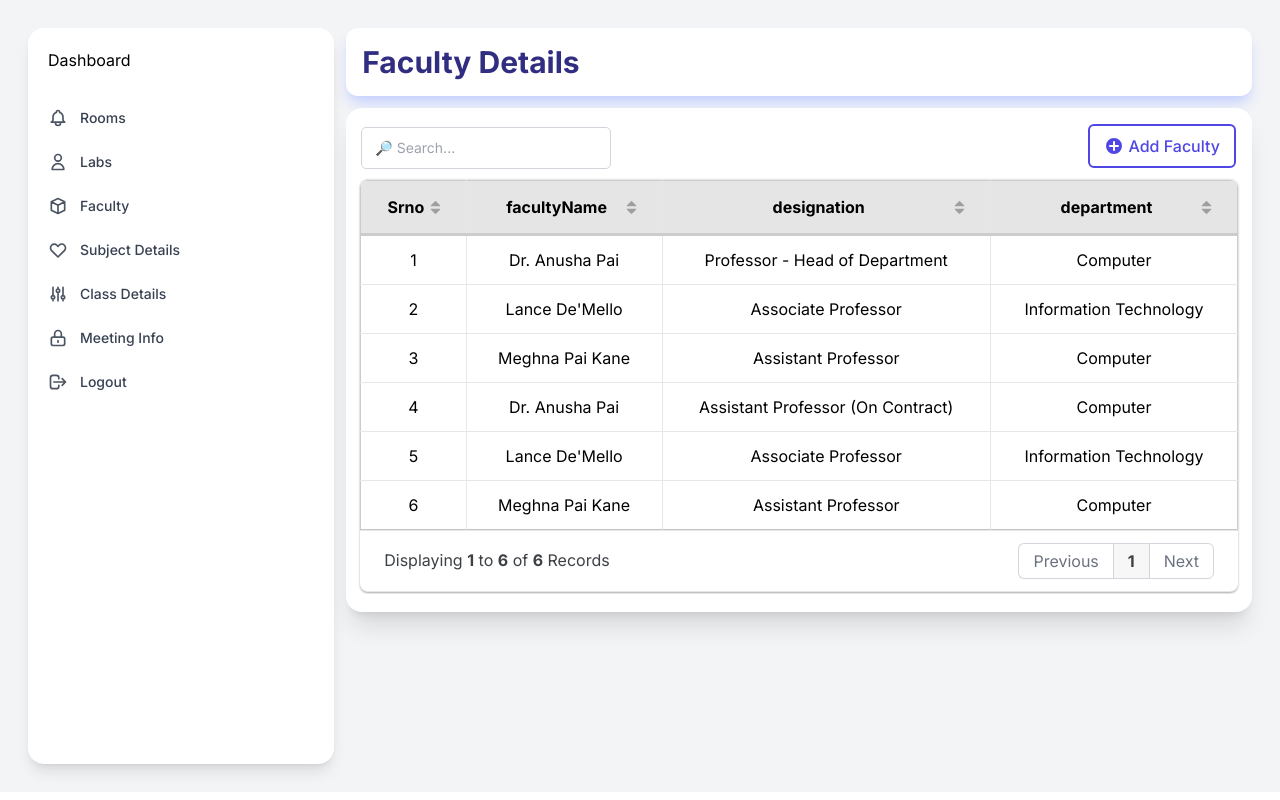
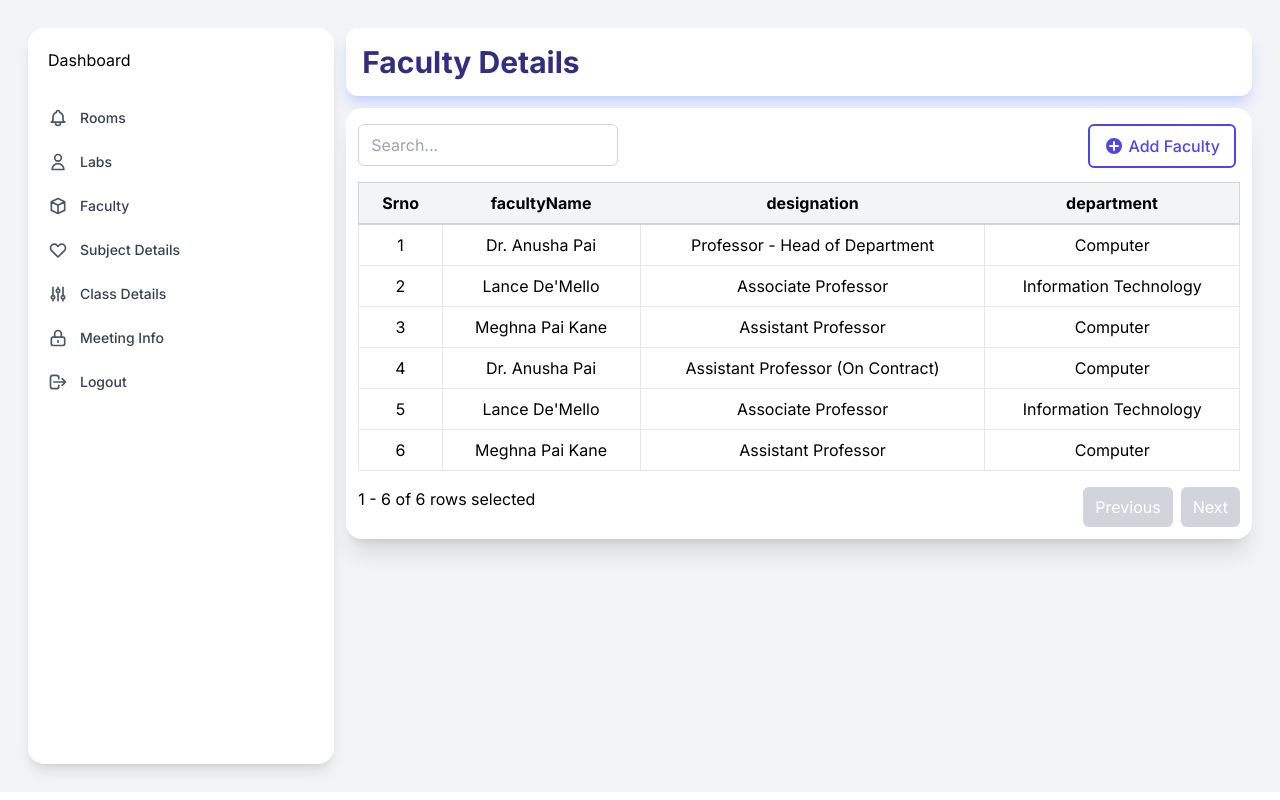
Before and after one commit to RavirajMhalsekar/timetable-generator, a Next.js app: page /components/dashboard/faculty in a window 1280 px wide. Built offline with nearby package versions, Linux system fonts and the light colour scheme.

Commit message:
table format updated

```diff
--- a/app/components/dashboard/Table.tsx
+++ b/app/components/dashboard/Table.tsx
@@ -1,81 +1,111 @@
 "use client";
-import React, { useEffect, useRef } from "react";
-import { Grid as GridJs } from "gridjs"; // Import Grid as GridJs to avoid conflicts
-import "gridjs/dist/theme/mermaid.min.css"; // Ensure you import the correct minified CSS file
+import { useEffect, useRef, useState } from 'react';
 
-type TableProps = {
+type SimpleTableProps = {
   columns: string[];
   data: string[][];
 };
 
-const Table: React.FC<TableProps> = ({ columns, data }) => {
-  const tableRef = useRef<HTMLDivElement>(null);
-  const gridInstance = useRef<GridJs | null>(null);
+const Table: React.FC<SimpleTableProps> = ({ columns, data }) => {
+  const tableRef = useRef<HTMLTableElement>(null);
+  const [searchTerm, setSearchTerm] = useState<string>('');
+  const [currentPage, setCurrentPage] = useState<number>(1);
+  const itemsPerPage = 6;
 
   useEffect(() => {
-    if (
-      tableRef.current &&
-      columns &&
-      columns.length > 0 &&
-      data &&
-      data.length > 0
-    ) {
-      if (!gridInstance.current) {
-        gridInstance.current = new GridJs({
-          columns: columns.map((col) => ({ name: col })),
-          data,
-          pagination: {
-            enabled: true,
-            limit: 6, // Number of rows per page
-          },
-          search: true,
-          sort: true,
-          resizable: true,
-          language: {
-            'search': {
-              'placeholder': '🔎 Search...'
+    setCurrentPage(1); // Reset to first page when data changes
+  }, [data]);
 
-            },
-            'pagination': {
-              // 'previous': '⬅️',
-              // 'next': '➡️',
-              'showing': 'Displaying',
-              'results': () => 'Records'
-            }
-          },
-          style: {
-            table: {
-              border: "1px solid #ccc",
-            },
-            input: {
-              border: "none"
-            },
-            th: {
-              "background-color": "rgba(0, 0, 0, 0.1)",
-              color: "#000",
-              "border-bottom": "3px solid #ccc",
-              "text-align": "center",
-            },
-            td: {
-              "text-align": "center",
-            },
-          },
+  const filteredData = data.filter((row) =>
+    row.some((cell) => cell.toLowerCase().includes(searchTerm.toLowerCase()))
+  );
+
+  const indexOfLastItem = currentPage * itemsPerPage;
+  const indexOfFirstItem = indexOfLastItem - itemsPerPage;
+  const currentItems = filteredData.slice(indexOfFirstItem, indexOfLastItem);
+
+  const totalPages = Math.ceil(filteredData.length / itemsPerPage);
+
+  const handlePagination = (action: string) => {
+    if (action === 'prev' && currentPage > 1) {
+      setCurrentPage((prev) => prev - 1);
+    } else if (action === 'next' && currentPage < totalPages) {
+      setCurrentPage((prev) => prev + 1);
+    }
+  };
+
+  useEffect(() => {
+    if (tableRef.current && columns && columns.length > 0 && currentItems && currentItems.length > 0) {
+      const table = tableRef.current;
+
+      // Clear existing table content if any
+      table.innerHTML = '';
+
+      // Create table header
+      const thead = document.createElement('thead');
+      const headerRow = document.createElement('tr');
+      headerRow.className = 'bg-gray-100';
+      columns.forEach((col) => {
+        const th = document.createElement('th');
+        th.textContent = col;
+        th.className = 'border-b-2 border-gray-300 py-2 px-4 text-center';
+        headerRow.appendChild(th);
+      });
+      thead.appendChild(headerRow);
+
+      // Create table body with data
+      const tbody = document.createElement('tbody');
+      currentItems.forEach((rowData) => {
+        const row = document.createElement('tr');
+        row.className = 'text-center';
+        rowData.forEach((cellData) => {
+          const cell = document.createElement('td');
+          cell.textContent = cellData;
+          cell.className = 'border px-4 py-2';
+          row.appendChild(cell);
         });
-        gridInstance.current.render(tableRef.current);
-      } else {
-        // If Grid.js instance already exists, update data
-        gridInstance.current.updateConfig({
-          data,
-        });
-        gridInstance.current.forceRender();
-      }
+        tbody.appendChild(row);
+      });
+
+      // Append the header and body to the table
+      table.appendChild(thead);
+      table.appendChild(tbody);
     }
-  }, [columns, data]);
+  }, [columns, currentItems]);
 
   return (
-    <div>
-
-      <div ref={tableRef}></div>
+    <div className="overflow-x-auto">
+      <div className="mt-1 mb-4 flex justify-between items-center">
+        <input
+          type="text"
+          placeholder="Search..."
+          className="border border-gray-300 px-3 py-2 rounded-md"
+          value={searchTerm}
+          onChange={(e) => setSearchTerm(e.target.value)}
+        />
+      </div>
+      <table className="min-w-full border-collapse border border-gray-300" ref={tableRef}></table>
+      <div className="flex justify-between mt-4">
+        <span>{`${indexOfFirstItem + 1} - ${
+          indexOfLastItem > filteredData.length ? filteredData.length : indexOfLastItem
+        } of ${filteredData.length} rows selected`}</span>
+        <div className="flex space-x-2">
+          <button
+            className="bg-blue-500 text-white px-3 py-2 rounded-md disabled:bg-gray-300"
+            onClick={() => handlePagination('prev')}
+            disabled={currentPage === 1}
+          >
+            Previous
+          </button>
+          <button
+            className="bg-blue-500 text-white px-3 py-2 rounded-md disabled:bg-gray-300"
+            onClick={() => handlePagination('next')}
+            disabled={currentPage === totalPages}
+          >
+            Next
+          </button>
+        </div>
+      </div>
     </div>
   );
 };
```
